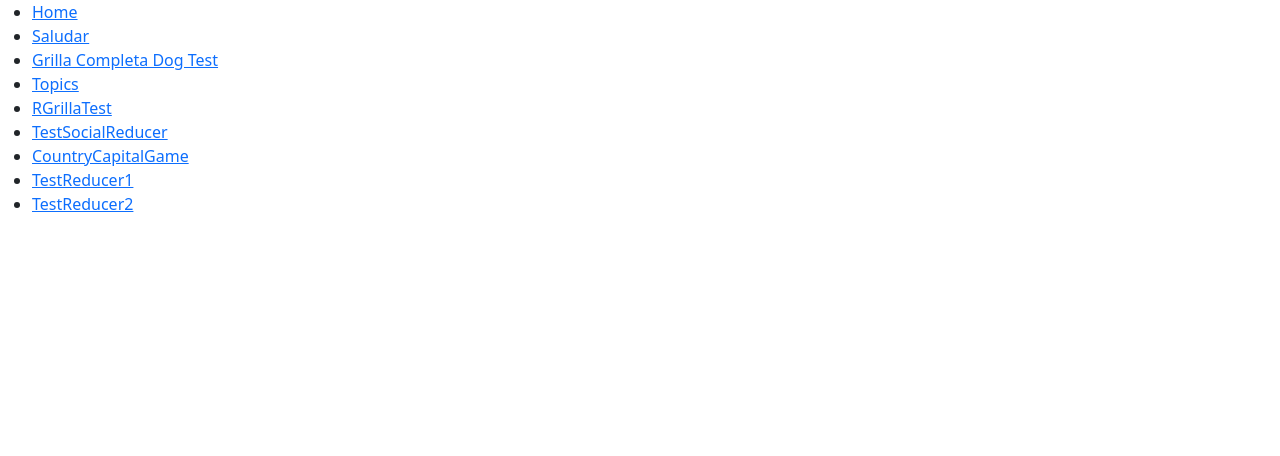
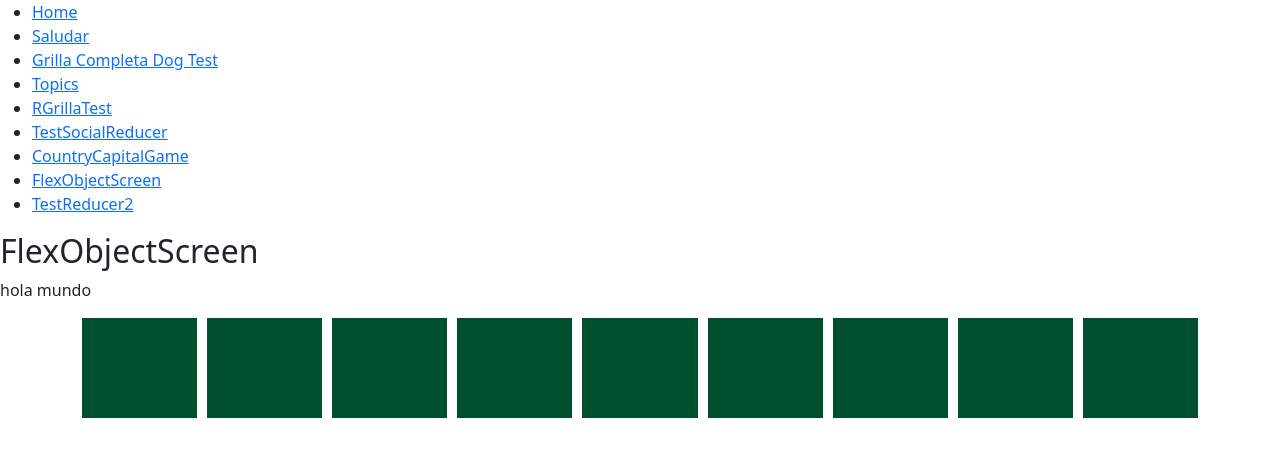
Before and after one commit to sirfreedom/DogPageReact, a React (Create React App) app: page /FlexObjectScreen in a window 1280 px wide. Shown: the top 456 px of the page. Built offline with nearby package versions, Linux system fonts and the light colour scheme.

Commit message:
se agregan componentes
se agregan componentes

```diff
--- a/package.json
+++ b/package.json
@@ -4,6 +4,7 @@
   "private": true,
   "dependencies": {
     "@babel/core": "^7.16.5",
+    "@reduxjs/toolkit": "^1.8.2",
     "@testing-library/jest-dom": "^5.14.1",
     "@testing-library/react": "^11.2.7",
     "@testing-library/user-event": "^12.8.3",
@@ -16,6 +17,7 @@
     "react-bootstrap": "^2.0.2",
     "react-dom": "^17.0.2",
     "react-if": "^4.0.1",
+    "react-native": "0.61.5",
     "react-redux": "^7.2.6",
     "react-router": "^6.2.1",
     "react-router-dom": "^5.3.0",
--- a/src/App.js
+++ b/src/App.js
@@ -8,7 +8,7 @@ import React, {useState} from 'react';
 import TestSocialReducer from './Components/TestSocialReducer';
 import CountryCapitalGame from './Components/CountryCapitalGame';
 import Saludar from './Components/Saludar';
-import TestReducer1 from './Components/TestReduce1';
+import FlexObjectScreen from './Components/FlexObjectScreen';
 import TestReducer2 from './Components/TestReducer2';
 
 function App() {
@@ -86,8 +86,8 @@ function App() {
             <Link to="/CountryCapitalGame">CountryCapitalGame</Link>
           </li>
 
-          <li key="TestReducer1">
-            <Link to="/TestReducer1">TestReducer1</Link>
+          <li key="FlexObjectScreen">
+            <Link to="/FlexObjectScreen">FlexObjectScreen</Link>
           </li>
 
           <li key="TestReducer2">
@@ -126,14 +126,15 @@ function App() {
           <Route path="/TestSocialReducer">
             <TestSocialReducer></TestSocialReducer>
           </Route>
+
           <Route path="/CountryCapitalGame">
             <h2>Capital Game</h2>
             <CountryCapitalGame data={{Germany: 'Berlin', Azerbaijan: 'Baku'}}></CountryCapitalGame>
           </Route>
 
-          <Route path="/TestReducer1">
-            <h2>TestReducer1</h2>
-            <TestReducer1></TestReducer1>
+          <Route path="/FlexObjectScreen">
+            <h2>FlexObjectScreen</h2>
+            <FlexObjectScreen></FlexObjectScreen>
           </Route>
 
           <Route path="/TestReducer2">
--- a/src/Components/TestReducer2.jsx
+++ b/src/Components/TestReducer2.jsx
@@ -1,5 +1,7 @@
 import React, {Fragment} from 'react';
+import {Button} from 'react-bootstrap/';
 //import React, {useState, useEffect} from 'react';
+
 
 const TestReducer2 = props => {
   return (
--- a/src/index.js
+++ b/src/index.js
@@ -2,6 +2,7 @@ import React from 'react';
 import ReactDOM from 'react-dom';
 import App from './App';
 import reportWebVitals from './reportWebVitals';
+import { Provider } from 'react-redux'
 
 
 ReactDOM.render(
```
Also changed, not shown: src/Components/FlexObjectScreen.jsx (renamed from src/Components/TestReduce1.jsx, +6 -17 lines), 1 other file (tests, documents, lock files or other folders).
